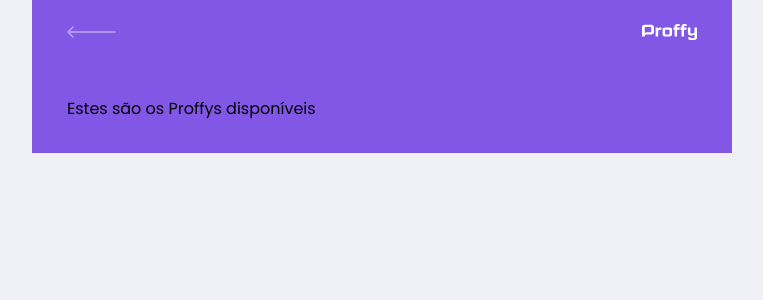
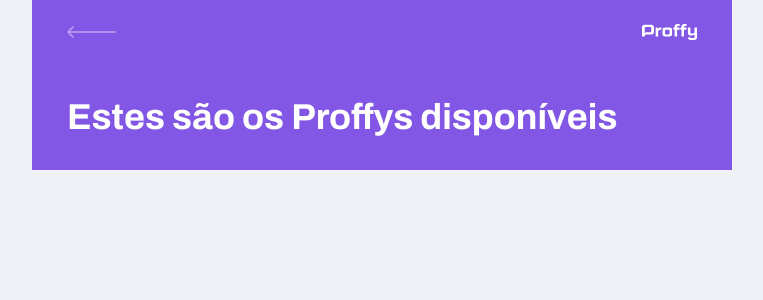
Before and after one commit to oliveira-andre/next_level_week_2, a React (Create React App) app in the folder frontend/: page /study in a window 1280 px wide. Shown: the top 300 px of the page, without its empty margins (258-1021 px from the left). Built offline with nearby package versions, Linux system fonts and the light colour scheme.

Commit message:
feat: moving header to separated component

```diff
--- /dev/null
+++ b/frontend/src/components/PageHeader/index.tsx
@@ -0,0 +1,23 @@
+import React from 'react';
+import { Link } from 'react-router-dom';
+
+import logoImg from '../../assets/images/logo.svg';
+import backIcon from '../../assets/images/icons/back.svg';
+
+function PageHeader() {
+  return (
+    <header className="page-header">
+      <div className="top-bar-container">
+        <Link to="/">
+          <img src={backIcon} alt="voltar" />
+        </Link>
+        <img src={logoImg} alt="proffy" />
+      </div>
+      <div className="header-content">
+        <strong>Estes são os Proffys disponíveis</strong>
+      </div>
+    </header>
+  );
+}
+
+export default PageHeader;
--- a/frontend/src/pages/TeacherList/index.tsx
+++ b/frontend/src/pages/TeacherList/index.tsx
@@ -1,25 +1,13 @@
 import React from 'react';
-import { Link } from 'react-router-dom';
 
-import logoImg from '../../assets/images/logo.svg';
-import backIcon from '../../assets/images/icons/back.svg';
+import PageHeader from '../../components/PageHeader';
 
 import './styles.css';
 
 function TeacherList() {
   return (
     <div id="page-teacher-list" className="container">
-      <header className="page-header">
-        <div className="top-bar-container">
-          <Link to="/">
-            <img src={backIcon} alt="voltar" />
-          </Link>
-            <img src={logoImg} alt="proffy" />
-        </div>
-        <div className="header-content">
-          <strongs>Estes são os Proffys disponíveis</strongs>
-        </div>
-      </header>
+      <PageHeader />
     </div>
   );
 }
```
Also changed, not shown: frontend/src/components/PageHeader/styles.css (added).
